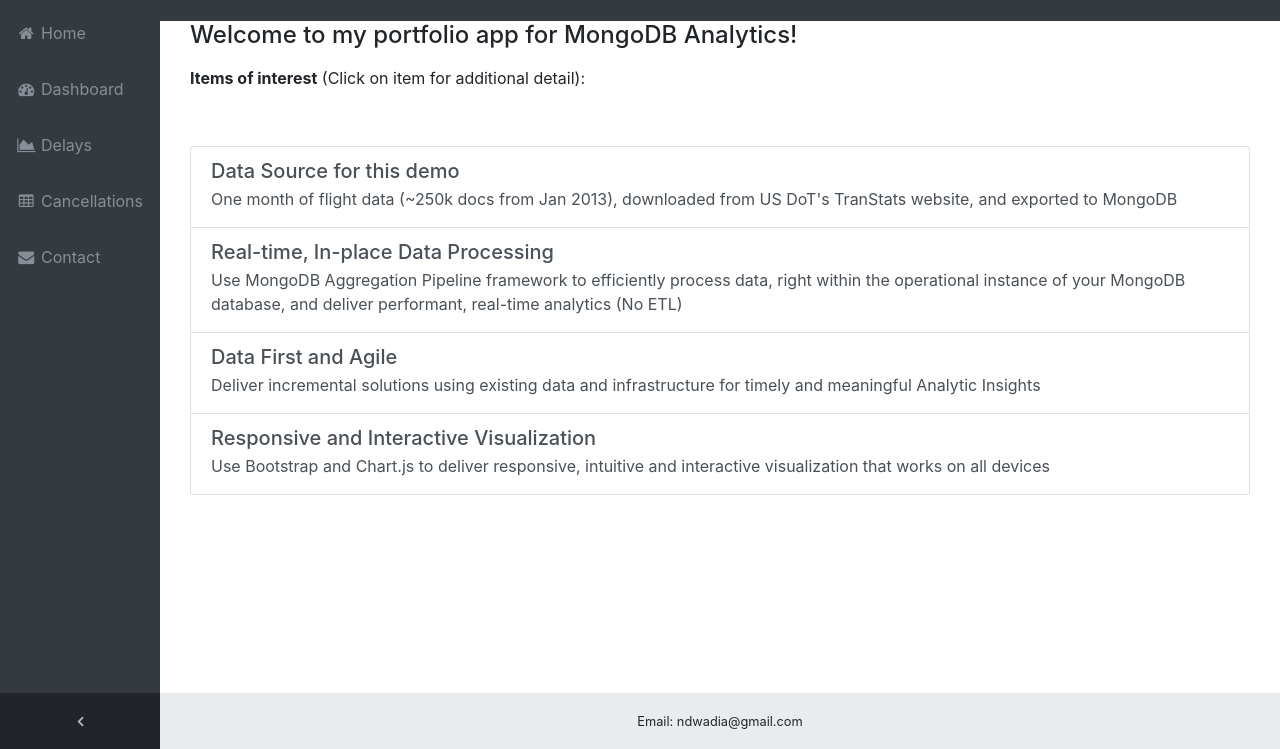
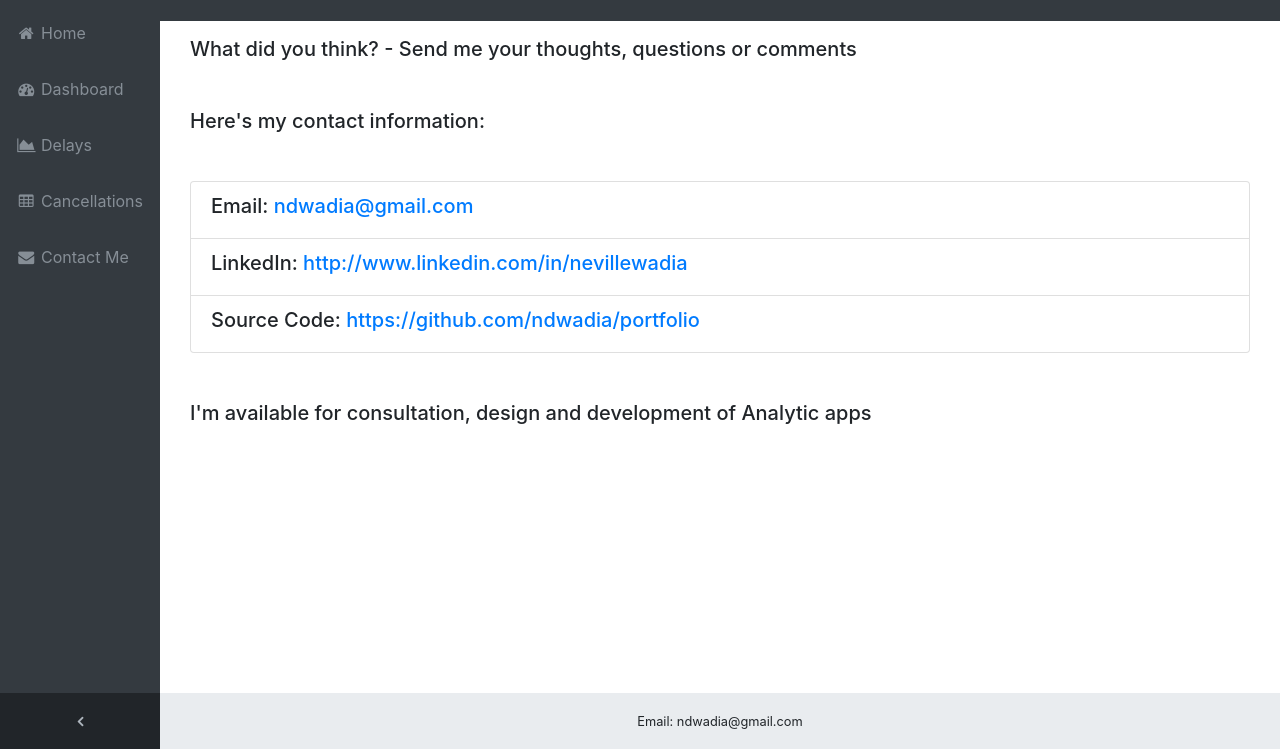
Before and after one commit to ndwadia/portfolio, a website with bundled scripts: page contact.html in a window 1280 px wide. Shown: the part 51-800 px from the top of the page. Built offline with nearby package versions, Linux system fonts and the light colour scheme.

Commit message:
Modified html files

```diff
--- a/contact.html
+++ b/contact.html
@@ -54,7 +54,7 @@
         <li class="nav-item" data-toggle="tooltip" data-placement="right" title="Tables">
           <a class="nav-link" href="contact.html">
             <i class="fa fa-fw fa-envelope"></i>
-            <span class="nav-link-text">Contact</span>
+            <span class="nav-link-text">Contact Me</span>
           </a>
         </li>
       </ul>
@@ -70,36 +70,28 @@
   <div class="content-wrapper">
     <div class="container-fluid">
       <div class="col-lg-12 padding-0">
-        <h4>Welcome to my portfolio app for MongoDB Analytics!</h4>
         <P></P>
-        <p><strong>Items of interest</strong> (Click on item for additional detail): </p>
-        <P> &nbsp; <P></P>
-        <div class="list-group">
-          <a href="https://www.transtats.bts.gov/DL_SelectFields.asp?Table_ID=236" target="_blank" class="list-group-item list-group-item-action flex-column align-items-start">
-            <div class="d-flex w-100 justify-content-between">
-              <h5 class="mb-1">Data Source for this demo</h5>
+        <h5>What did you think? - Send me your thoughts, questions or comments</h5>
+        <P> &nbsp;
+          <P></P>
+          <h5>Here's my contact information:</h5>
+          <P> &nbsp;
+            <P></P>
+            <div class="list-group">
+              <h5>
+            <li class="list-group-item"><h5>Email: <a href="mailto:ndwadia@gmail.com">ndwadia@gmail.com</a></h5></li>
+              <li class="list-group-item">
+                <h5>LinkedIn:
+              <a href="http://www.linkedin.com/in/nevillewadia" target="_blank">http://www.linkedin.com/in/nevillewadia</a></h5>
+              </li>
+              <li class="list-group-item">
+                <h5>Source Code:
+              <a href="https://github.com/ndwadia/portfolio" target="_blank">https://github.com/ndwadia/portfolio</a></h5>
+              </li>
             </div>
-            <p class="mb-1">One month of flight data (~250k docs from Jan 2013), downloaded from US DoT's TranStats website, and exported to MongoDB</p>
-          </a>
-          <a href="https://docs.mongodb.com/manual/core/aggregation-pipeline/" target="_blank" class="list-group-item list-group-item-action flex-column align-items-start">
-            <div class="d-flex w-100 justify-content-between">
-              <h5 class="mb-1">Real-time, In-place Data Processing</h5>
-            </div>
-            <p class="mb-1">Use MongoDB Aggregation Pipeline framework to efficiently process data, right within the operational instance of your MongoDB database, and deliver performant, real-time analytics (No ETL)</p>
-          </a>
-          <a href="https://en.wikipedia.org/wiki/Agile_software_development"target="_blank" class="list-group-item list-group-item-action flex-column align-items-start">
-            <div class="d-flex w-100 justify-content-between">
-              <h5 class="mb-1">Data First and Agile</h5>
-            </div>
-            <p class="mb-1">Deliver incremental solutions using existing data and infrastructure for timely and meaningful Analytic Insights</p>
-          </a>
-          <a href="http://getbootstrap.com/" target="_blank" class="list-group-item list-group-item-action flex-column align-items-start">
-              <div class="d-flex w-100 justify-content-between">
-                <h5 class="mb-1">Responsive and Interactive Visualization</h5>
-              </div>
-              <p class="mb-1">Use Bootstrap and Chart.js to deliver responsive, intuitive and interactive visualization that works on all devices</p>
-            </a>
-        </div>
+            <P> &nbsp;
+              <P></P>
+              <h5>I'm available for consultation, design and development of Analytic apps</h5>
       </div>
     </div>
     <!-- /.container-fluid-->
```
Also changed, not shown: cancellations.html (+1 -1 lines), dashboard.html (+1 -1 lines), delays.html (+1 -1 lines), index.html (+7 -4 lines).
